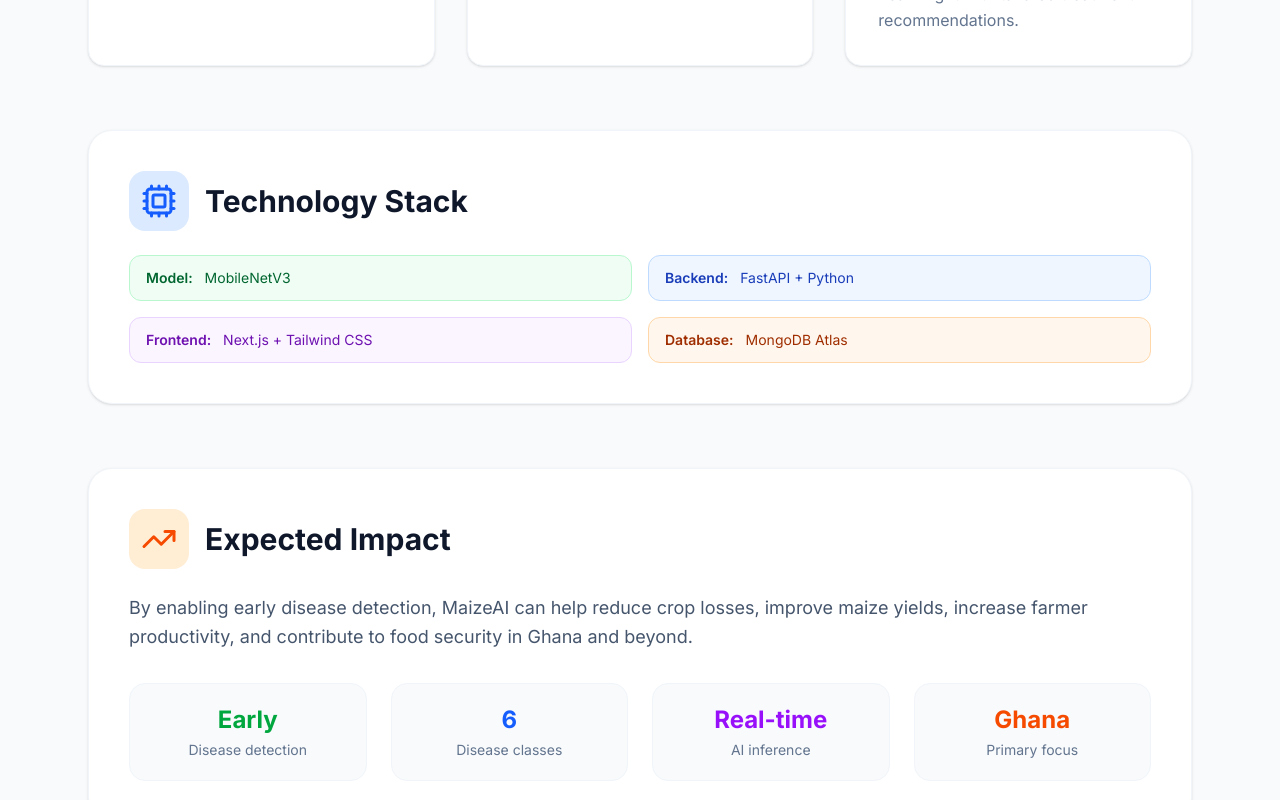
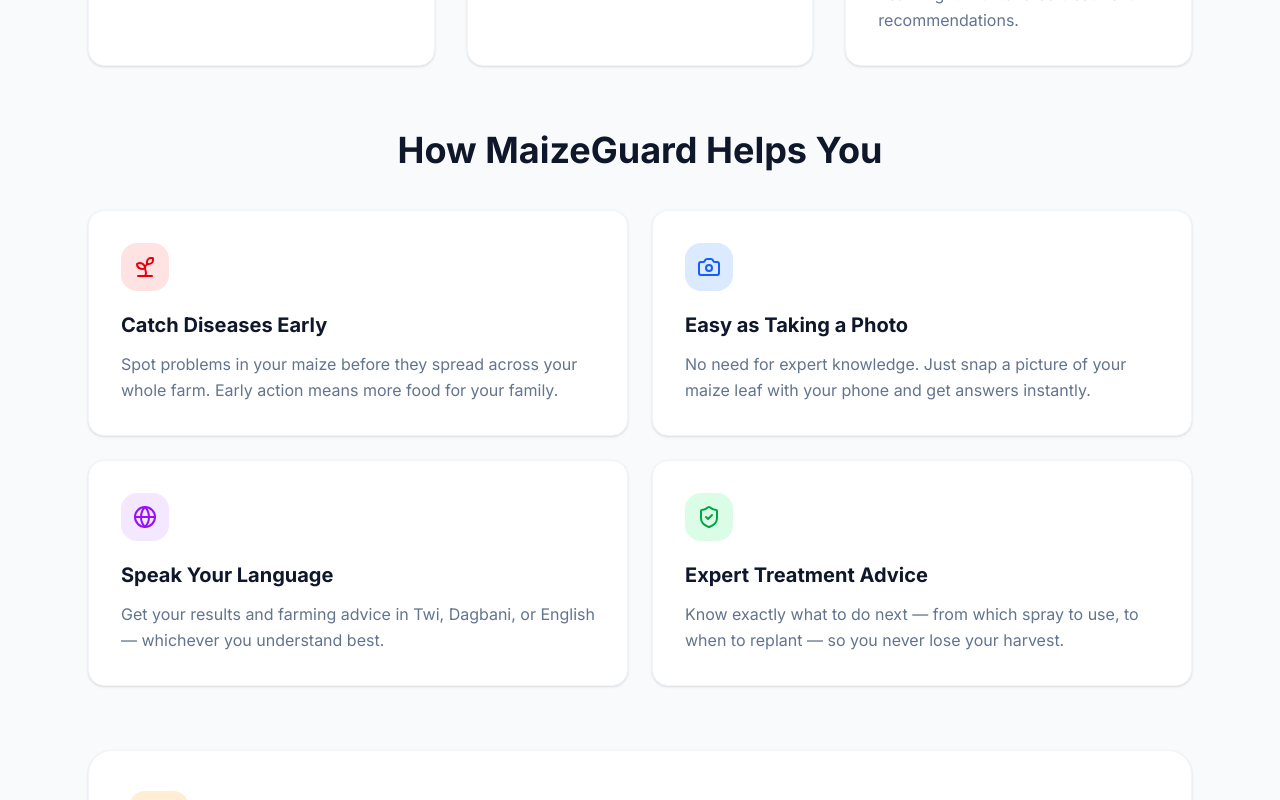
Before and after one commit to Nharnharqwaci/maizeguard-frontend, a Next.js app: page /about in a window 1280 px wide. Shown: the part 1080-1880 px from the top of the page. Built offline with nearby package versions, Linux system fonts and the light colour scheme.

Commit message:
Removed Technology stack frrom about

```diff
--- a/app/about/page.tsx
+++ b/app/about/page.tsx
@@ -2,7 +2,7 @@
 
 import { useEffect, useState } from "react";
 import Navbar from "@/components/Navbar";
-import { Target, Cpu, Globe, TrendingUp } from "lucide-react";
+import { Target, Globe, TrendingUp, Sprout, Camera, ShieldCheck } from "lucide-react";
 
 type Language = "en" | "tw" | "dag";
 
@@ -62,47 +62,60 @@
     tw: "Eyi bɛma wo mmuaeɛ a emu da hɔ fann a ɛfa nwura no ahoɔden tebea ho: sɛ ɛyɛ deɛ ahoɔden wɔ mu (Healthy), Ahaban nsensaneeɛ(MSV), Aburoo mfofoeeɛ(Common Rust), Ahaban nkaeɛ kɔkɔbiri(Gray Leaf Spot), Ahaban hyeeɛ kɛseɛ(Northern Leaf Blight), anaa Ahaban hyeeɛ nketewa(Southern Leaf Blight), ɛna ama wo nsaano nnuro ne afutuo a ɛbɛsa yadeɛ no pɔtee.",
     dag: "N-niŋsim n-nya diagnosis: Kpalim zaa, MSV, Common Rust, Gray Leaf Spot, Northern Leaf Blight, bee Southern Leaf Blight, ni kyaŋsim.",
   },
-  techStackTitle: {
-    en: "Technology Stack",
-    tw: "Nneɛma a Yɛde Yɛ",
-    dag: "N-Niŋsim Nneɛma",
+  benefitsTitle: {
+    en: "How MaizeGuard Helps You",
+    tw: "Kwan a MaizeGuard Boa Wo",
+    dag: "N-Niŋsim MaizeGuard Boa A",
+  },
+  benefit1Title: {
+    en: "Catch Diseases Early",
+    tw: "Hunu Yaree Ntɛm",
+    dag: "Nya Yɛl' Pampam",
+  },
+  benefit1Desc: {
+    en: "Spot problems in your maize before they spread across your whole farm. Early action means more food for your family.",
+    tw: "Hunu aburoo yareɛ ansa na atrɛw w'afuw no mu nyinaa. Sɛ wo yɛ ho adwuma ntɛm a, ɛkyerɛ sɛ wubenya aduan ma wo fifoɔ.",
+    dag: "Nya maize yɛl' saŋa din biɛla a kuɣu. Sɛ a yɛn yɛl' pampam a, a sal' la aduan.",
+  },
+  benefit2Title: {
+    en: "Easy as Taking a Photo",
+    tw: "Twa Mfonin, Ɛyɛ Mmerɛw koraa",
+    dag: "Zaŋ Nimli bee Yɛl' Suhira",
+  },
+  benefit2Desc: {
+    en: "No need for expert knowledge. Just snap a picture of your maize leaf with your phone and get answers instantly.",
+    tw: "Ɛnhia nimdeɛ soronko bia. Twa aburoo ahaban mfonini bi  na nya mmuaeɛ ntɛm.",
+    dag: "Biɛla n-ti kparibɔ zaŋ. Zaŋ maize kpamli nimli phone ni ni nya n-niŋsim pampam.",
+  },
+  benefit3Title: {
+    en: "Speak Your Language",
+    tw: "Kasa Wo Kasa Mu",
+    dag: "Yɛli A Yɛl' Kasi Ni",
+  },
+  benefit3Desc: {
+    en: "Get your results and farming advice in Twi, Dagbani, or English — whichever you understand best.",
+    tw: "Nya wo mmuaeɛ ne kuayɛ afotuo Twi, Dagbani, anaa English mu — kasa biara a wo te aseɛ yie.",
+    dag: "Nya n-niŋsim ni kyaŋsim Twi, Dagbani, bee English — yɛl' shɛli n-yɛn n-ti a.",
+  },
+  benefit4Title: {
+    en: "Expert Treatment Advice",
+    tw: "Afotuo a Ɛfiri Ɔkwanhunufoɔ",
+    dag: "Kyaŋsim din Be Kparibɔ",
+  },
+  benefit4Desc: {
+    en: "Know exactly what to do next — from which spray to use, to when to replant — so you never lose your harvest.",
+    tw: "Hunu  nea ɛsɛ sɛ woyɛ pɛpɛɛpɛ ɛyi akyi — firi sɛnea ɛbɛfa spray a wobɛtumi de di dwuma so, kɔsi bere a wobɛdua foforo bio — sɛnea ɛbɛyɛ a worenhwere wo nnɔbaeɛ da.",
+    dag: "Nya shɛli n-ti a yɛn — shɛli spray n-yɛn, saŋa din n-sow kpamli — ka chɛ ka a kɔbga.",
   },
   impactTitle: {
     en: "Expected Impact",
-    tw: "Nneyɛe a Yɛnhwɛ",
+    tw: "Nea a Yɛnhwɛ Kwan",
     dag: "N-Niŋsim din Yɛn",
   },
   impactDesc: {
-    en: "By enabling early disease detection, MaizeAI can help reduce crop losses, improve maize yields, increase farmer productivity, and contribute to food security in Ghana and beyond.",
-    tw: "Ɛdenam sɛnea ɛma wotumi hu nyarewa ntɛm so no, MaizeAI betumi aboa ma nnɔbae a wɔhwere no so atew, ama aburow aba atu mpɔn, ama akuafo nnɔbae akɔ soro, na aboa ma aduan a wobenya wɔ Ghana ne akyirikyiri.",
-    dag: "Sɛ a kparibɔ yɛl' pampam a, MaizeAI bɛtum atiŋda tuuma, maize bɛboro, ni aduan biɛla wɔ Ghana ni aman pahi.",
-  },
-};
-
-const techStackLabels: Record<Language, Record<string, string>> = {
-  en: {
-    Model: "Model",
-    Backend: "Backend",
-    Frontend: "Frontend",
-    Database: "Database",
-    Storage: "Storage",
-    Inference: "Inference",
-  },
-  tw: {
-    Model: "Model",
-    Backend: "Backend",
-    Frontend: "Frontend",
-    Database: "Database",
-    Storage: "Storage",
-    Inference: "Nhwehwɛmu",
-  },
-  dag: {
-    Model: "Model",
-    Backend: "Backend",
-    Frontend: "Frontend",
-    Database: "Database",
-    Storage: "Storage",
-    Inference: "Kparibɔ",
+    en: "By enabling early disease detection, MaizeGaurd can help reduce crop losses, improve maize yields, increase farmer productivity, and contribute to food security in Ghana and beyond.",
+    tw: "Ɛdenam sɛnea ɛma wotumi hu nyarewa ntɛm so no, MaizeGuard betumi aboa ma nnɔbae a wɔhwere no so atew, ama aburow aba atu mpɔn, ama akuafo nnɔbae akɔ soro, na aboa ma aduan a wobenya wɔ Ghana ne akyirikyiri.",
+    dag: "Sɛ a kparibɔ yɛl' pampam a, MaizeGuard bɛtum atiŋda tuuma, maize bɛboro, ni aduan biɛla wɔ Ghana ni aman pahi.",
   },
 };
 
@@ -126,15 +139,6 @@
     { stat: "Ghana", label: "Mantam din yɛn" },
   ],
 };
-
-const techStackItems = [
-  { key: "Model", value: "MobileNetV3", color: "bg-green-50 dark:bg-green-950 border-green-200 dark:border-green-800 text-green-800 dark:text-green-300" },
-  { key: "Backend", value: "FastAPI + Python", color: "bg-blue-50 dark:bg-blue-950 border-blue-200 dark:border-blue-800 text-blue-800 dark:text-blue-300" },
-  { key: "Frontend", value: "Next.js + Tailwind CSS", color: "bg-purple-50 dark:bg-purple-950 border-purple-200 dark:border-purple-800 text-purple-800 dark:text-purple-300" },
-  { key: "Database", value: "MongoDB Atlas", color: "bg-orange-50 dark:bg-orange-950 border-orange-200 dark:border-orange-800 text-orange-800 dark:text-orange-300" },
-  /*{ key: "Storage", value: "Cloudflare R2", color: "bg-slate-50 dark:bg-slate-800 border-slate-200 dark:border-slate-600 text-slate-800 dark:text-slate-300" },*/
-  /*{ key: "Inference", value: "AI ", color: "bg-teal-50 dark:bg-teal-950 border-teal-200 dark:border-teal-800 text-teal-800 dark:text-teal-300" },*/
-];
 
 const impactColors = [
   "text-green-600 dark:text-green-400",
@@ -163,7 +167,6 @@
   }, []);
 
   const t = (key: string) => T[key]?.[language] ?? key;
-  const techLabels = techStackLabels[language];
   const impacts = impactStats[language];
 
   return (
@@ -253,28 +256,61 @@
           </div>
         </section>
 
-        {/* Technology Stack */}
+        {/* Benefits for Farmers (replaces Technology Stack) */}
         <section className="max-w-6xl mx-auto px-6 pb-16">
-          <div className="bg-white dark:bg-slate-900 rounded-3xl shadow-sm border border-slate-100 dark:border-slate-700 p-10 transition-colors duration-200">
-            <div className="flex items-center gap-4 mb-6">
-              <div className="p-3 bg-blue-100 dark:bg-blue-900 rounded-2xl">
-                <Cpu size={36} className="text-blue-600 dark:text-blue-400" />
+          <h2 className="text-4xl font-bold mb-10 text-center text-slate-900 dark:text-slate-50">
+            {t("benefitsTitle")}
+          </h2>
+          <div className="grid sm:grid-cols-2 gap-6">
+
+            <div className="bg-white dark:bg-slate-900 p-8 rounded-2xl shadow-sm border border-slate-100 dark:border-slate-700 transition-colors duration-200">
+              <div className="w-12 h-12 rounded-2xl bg-red-100 dark:bg-red-900 flex items-center justify-center mb-5">
+                <Sprout size={24} className="text-red-600 dark:text-red-400" />
               </div>
-              <h2 className="text-3xl font-bold text-slate-900 dark:text-slate-50">
-                {t("techStackTitle")}
-              </h2>
+              <h3 className="font-bold text-xl mb-3 text-slate-900 dark:text-slate-50">
+                {t("benefit1Title")}
+              </h3>
+              <p className="text-slate-500 dark:text-slate-400 leading-relaxed">
+                {t("benefit1Desc")}
+              </p>
             </div>
-            <div className="grid sm:grid-cols-2 gap-4">
-              {techStackItems.map((item) => (
-                <div
-                  key={item.key}
-                  className={`flex items-center gap-3 px-4 py-3 rounded-xl border ${item.color}`}
-                >
-                  <span className="font-semibold text-sm">{techLabels[item.key]}:</span>
-                  <span className="text-sm">{item.value}</span>
-                </div>
-              ))}
+
+            <div className="bg-white dark:bg-slate-900 p-8 rounded-2xl shadow-sm border border-slate-100 dark:border-slate-700 transition-colors duration-200">
+              <div className="w-12 h-12 rounded-2xl bg-blue-100 dark:bg-blue-900 flex items-center justify-center mb-5">
+                <Camera size={24} className="text-blue-600 dark:text-blue-400" />
+              </div>
+              <h3 className="font-bold text-xl mb-3 text-slate-900 dark:text-slate-50">
+                {t("benefit2Title")}
+              </h3>
+              <p className="text-slate-500 dark:text-slate-400 leading-relaxed">
+                {t("benefit2Desc")}
+              </p>
             </div>
+
+            <div className="bg-white dark:bg-slate-900 p-8 rounded-2xl shadow-sm border border-slate-100 dark:border-slate-700 transition-colors duration-200">
+              <div className="w-12 h-12 rounded-2xl bg-purple-100 dark:bg-purple-900 flex items-center justify-center mb-5">
+                <Globe size={24} className="text-purple-600 dark:text-purple-400" />
+              </div>
+              <h3 className="font-bold text-xl mb-3 text-slate-900 dark:text-slate-50">
+                {t("benefit3Title")}
+              </h3>
+              <p className="text-slate-500 dark:text-slate-400 leading-relaxed">
+                {t("benefit3Desc")}
+              </p>
+            </div>
+
+            <div className="bg-white dark:bg-slate-900 p-8 rounded-2xl shadow-sm border border-slate-100 dark:border-slate-700 transition-colors duration-200">
+              <div className="w-12 h-12 rounded-2xl bg-green-100 dark:bg-green-900 flex items-center justify-center mb-5">
+                <ShieldCheck size={24} className="text-green-600 dark:text-green-400" />
+              </div>
+              <h3 className="font-bold text-xl mb-3 text-slate-900 dark:text-slate-50">
+                {t("benefit4Title")}
+              </h3>
+              <p className="text-slate-500 dark:text-slate-400 leading-relaxed">
+                {t("benefit4Desc")}
+              </p>
+            </div>
+
           </div>
         </section>
 
```
